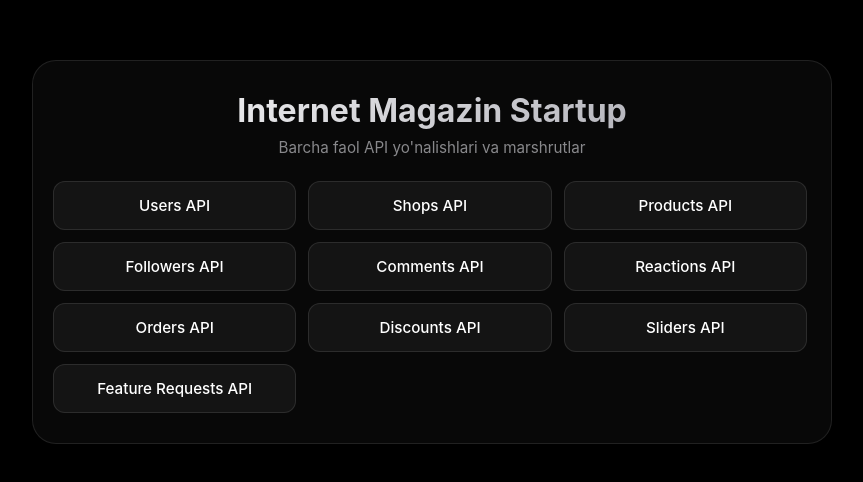
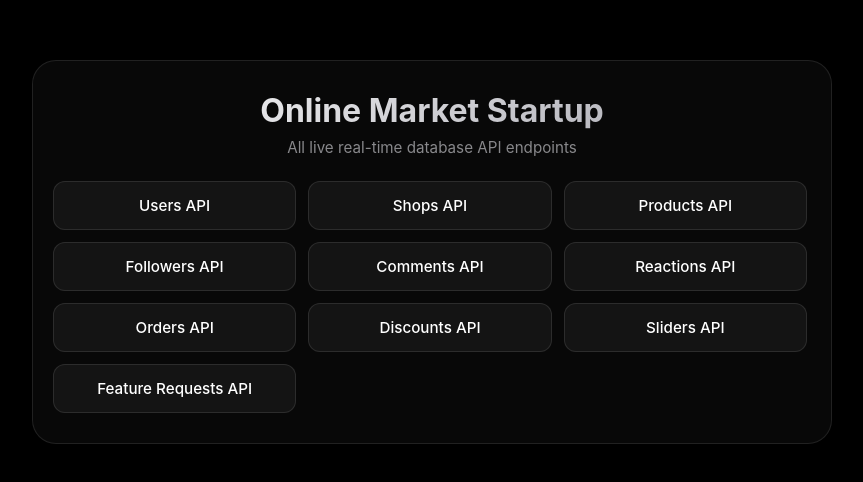
Before and after one commit to UmidjonFrontendEngineer/Internet-magazin-nest-server, a website: page public/index.html in a window 1280 px wide. Shown: the part 148-630 px from the top of the page, without its empty margins (208-1071 px from the left). Drawn offline with Linux system fonts and the light colour scheme.

Commit message:
home page updated

```diff
--- a/public/index.html
+++ b/public/index.html
@@ -4,7 +4,7 @@
 <head>
     <meta charset="UTF-8">
     <meta name="viewport" content="width=device-width, initial-scale=1.0">
-    <title>Internet Magazin Startup</title>
+    <title>Online Market Startup</title>
     <link rel="icon" type="image/png" href="https://i.ibb.co/tMfcYhFc/cart.png">
     <style>
         * {
@@ -48,7 +48,6 @@
             font-size: 0.95rem;
             margin-bottom: 24px;
         }
-        /* Dinamik va chiroyli Grid: Elementlar ko'payganda o'zi moslashadi */
         .links-grid {
             display: grid;
             grid-template-columns: repeat(auto-fill, minmax(220px, 1fr));
@@ -57,7 +56,6 @@
             overflow-y: auto;
             padding-right: 4px;
         }
-        /* Scrollbar dizayni (Apple uslubida yupqa) */
         .links-grid::-webkit-scrollbar {
             width: 6px;
         }
@@ -96,8 +94,8 @@
 </head>
 <body>
     <div class="container">
-        <h1>Internet Magazin Startup</h1>
-        <p>Barcha faol API yo'nalishlari va marshrutlar</p>
+        <h1>Online Market Startup</h1>
+        <p>All live real-time database API endpoints</p>
         <div class="links-grid">
             <a href="/users">Users API</a>
             <a href="/shops">Shops API</a>
```
